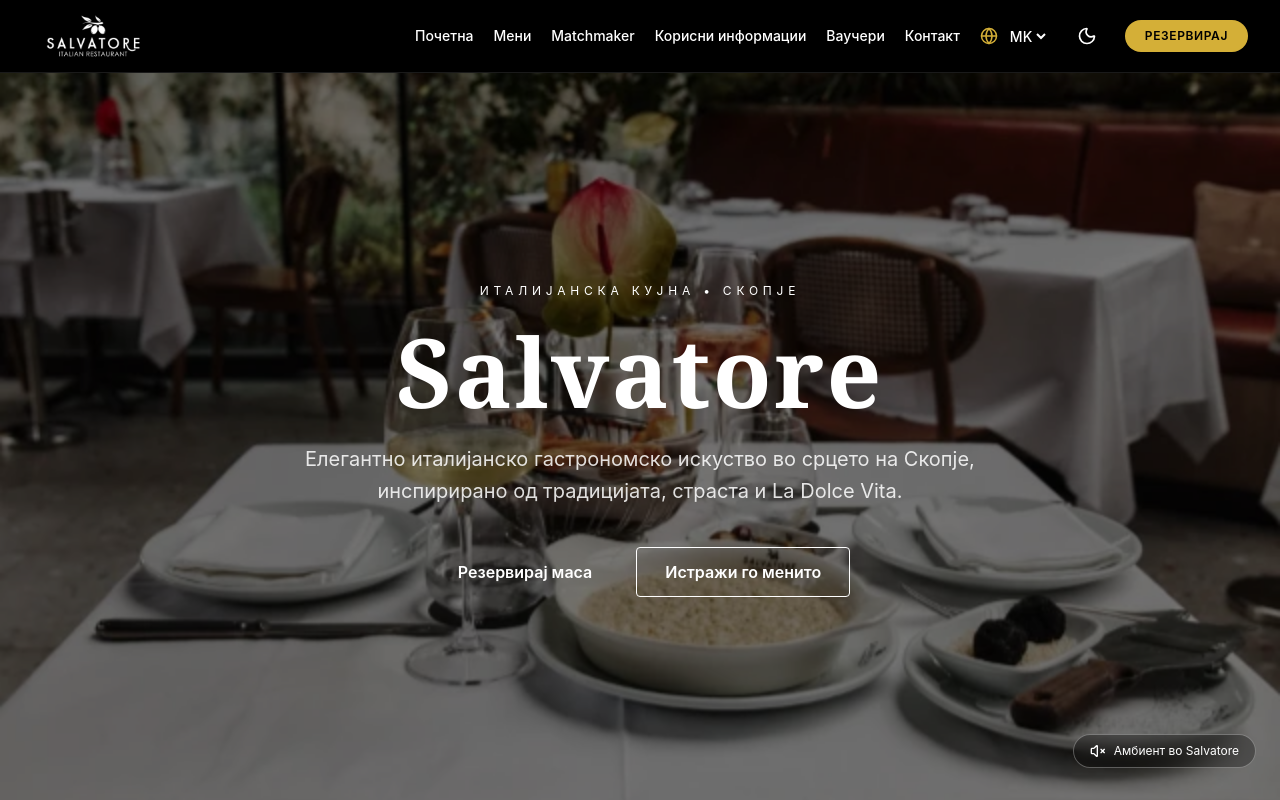
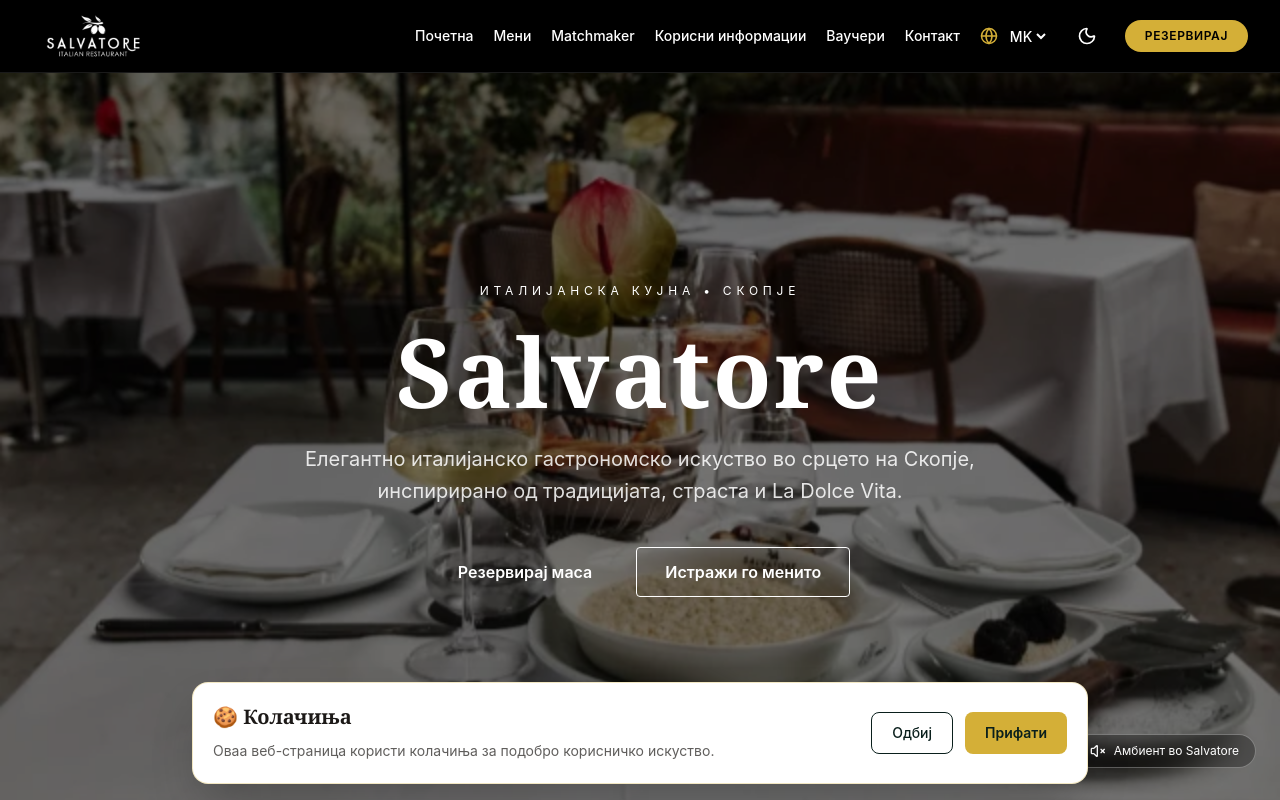
Before and after one commit to stefanovaklara/salvatore-restaurant-website, a React (Vite) app: page / in a window 1280 px wide. Shown: the top 800 px of the page. Built offline with nearby package versions, Linux system fonts and the light colour scheme.

Commit message:
feat: add multilingual cookie consent banner

```diff
--- a/src/App.jsx
+++ b/src/App.jsx
@@ -7,7 +7,7 @@
 import Hero from './components/layout/Hero'
 import NavBar from './components/layout/NavBar'
 import UsefulInformation from './components/layout/UsefulInformation'
-
+import CookieBanner from './components/layout/CookieBanner'
 import Esperienza from './components/layout/Esperienza'
 import FoodMenuPage from './components/menu/FoodMenuPage'
 import DrinksMenuPage from './components/menu/DrinksMenuPage'
@@ -56,7 +56,7 @@
     return (
         <>
             <NavBar />
-
+            <CookieBanner />
             <main>
                 <Hero />
 
--- /dev/null
+++ b/src/components/layout/CookieBanner.jsx
@@ -0,0 +1,66 @@
+import { useEffect, useState } from 'react'
+import { useLanguage } from '../../context/LanguageContext'
+import { translations } from '../../data/translations'
+
+function CookieBanner() {
+    const [showBanner, setShowBanner] = useState(false)
+
+    const { language } = useLanguage()
+    const t = translations[language]
+
+    useEffect(() => {
+        const cookieConsent = localStorage.getItem('cookieConsent')
+
+        if (!cookieConsent) {
+            setShowBanner(true)
+        }
+    }, [])
+
+    const handleAccept = () => {
+        localStorage.setItem('cookieConsent', 'accepted')
+        setShowBanner(false)
+    }
+
+    const handleDecline = () => {
+        localStorage.setItem('cookieConsent', 'declined')
+        setShowBanner(false)
+    }
+
+    if (!showBanner) {
+        return null
+    }
+
+    return (
+        <div className="fixed bottom-4 left-4 right-4 z-[100] mx-auto max-w-4xl rounded-2xl border border-[#D4AF37]/30 bg-white p-5 shadow-2xl dark:bg-[#102A26] md:flex md:items-center md:justify-between md:gap-6">
+            <div className="mb-4 md:mb-0">
+                <h3 className="mb-2 font-serif text-xl font-semibold text-[#1C1917] dark:text-white">
+                    🍪 {t.cookieTitle}
+                </h3>
+
+                <p className="text-sm leading-6 text-[#1C1917]/70 dark:text-white/70">
+                    {t.cookieDescription}
+                </p>
+            </div>
+
+            <div className="flex shrink-0 gap-3">
+                <button
+                    type="button"
+                    onClick={handleDecline}
+                    className="rounded-lg border border-[#0A1F1C] px-5 py-2.5 text-sm font-medium text-[#0A1F1C] transition hover:bg-[#0A1F1C] hover:text-white dark:border-white dark:text-white dark:hover:bg-white dark:hover:text-[#0A1F1C]"
+                >
+                    {t.cookieDecline}
+                </button>
+
+                <button
+                    type="button"
+                    onClick={handleAccept}
+                    className="rounded-lg bg-[#D4AF37] px-5 py-2.5 text-sm font-semibold text-[#0A1F1C] transition hover:bg-[#C5A059]"
+                >
+                    {t.cookieAccept}
+                </button>
+            </div>
+        </div>
+    )
+}
+
+export default CookieBanner
--- a/src/data/translations.js
+++ b/src/data/translations.js
@@ -25,6 +25,11 @@
         usefulInformation: 'Корисни информации',
         vouchers: 'Ваучери',
         contact: 'Контакт',
+        cookieTitle: 'Колачиња',
+        cookieDescription:
+            'Оваа веб-страница користи колачиња за подобро корисничко искуство.',
+        cookieAccept: 'Прифати',
+        cookieDecline: 'Одбиј',
 
         ourMenu: 'Нашето мени',
         food: 'Храна',
@@ -145,6 +150,11 @@
         usefulInformation: 'Useful Information',
         vouchers: 'Vouchers',
         contact: 'Contact',
+        cookieTitle: 'Cookies',
+        cookieDescription:
+            'This website uses cookies to provide a better user experience.',
+        cookieAccept: 'Accept',
+        cookieDecline: 'Decline',
 
         ourMenu: 'Our Menu',
         viewMenu: 'View Menu',
@@ -263,6 +273,11 @@
         usefulInformation: 'Informazioni utili',
         vouchers: 'Buoni regalo',
         contact: 'Contatti',
+        cookieTitle: 'Cookie',
+        cookieDescription:
+            'Questo sito web utilizza i cookie per offrirti una migliore esperienza.',
+        cookieAccept: 'Accetta',
+        cookieDecline: 'Rifiuta',
 
         ourMenu: 'Il nostro menu',
         viewMenu: 'Visualizza il menu',
@@ -381,6 +396,11 @@
         usefulInformation: 'Informations utiles',
         vouchers: 'Bons cadeaux',
         contact: 'Contact',
+        cookieTitle: 'Cookies',
+        cookieDescription:
+            'Ce site utilise des cookies pour vous offrir une meilleure expérience.',
+        cookieAccept: 'Accepter',
+        cookieDecline: 'Refuser',
 
         ourMenu: 'Notre menu',
         viewMenu: 'Voir le menu',
@@ -499,6 +519,11 @@
         usefulInformation: 'Nützliche Informationen',
         vouchers: 'Gutscheine',
         contact: 'Kontakt',
+        cookieTitle: 'Cookies',
+        cookieDescription:
+            'Diese Website verwendet Cookies, um Ihnen ein besseres Nutzererlebnis zu bieten.',
+        cookieAccept: 'Akzeptieren',
+        cookieDecline: 'Ablehnen',
 
         ourMenu: 'Unsere Speisekarte',
         viewMenu: 'Menü ansehen',
```
